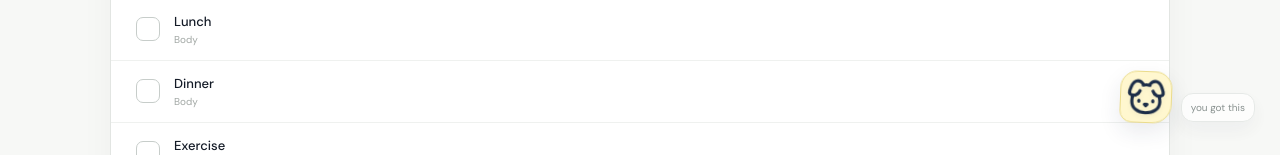
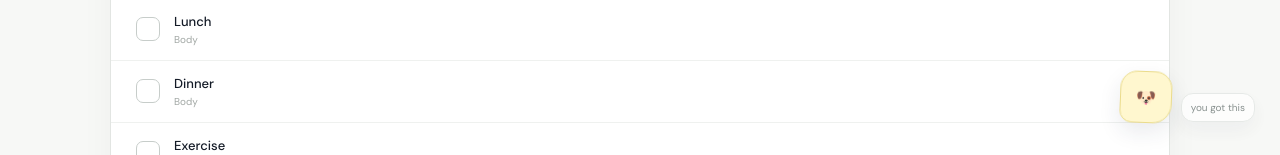
Before and after one commit to saiesha/mine, a React (Vite) app: page / in a window 1280 px wide. Shown: the part 645-800 px from the top of the page. Built offline with nearby package versions, Linux system fonts and the light colour scheme.

Commit message:
Use dog emoji instead of outline icon and restore clean React root import

```diff
--- a/src/main.jsx
+++ b/src/main.jsx
@@ -1,4 +1,5 @@
 import React, { useEffect, useMemo, useState } from 'react';
+import { createRoot } from 'react-dom/client';
 import { CalendarDays, Check, ChevronLeft, ChevronRight, Dog, Droplets, Flame, Plus, RotateCcw, Sparkles, Target, Trash2 } from 'lucide-react';
 import './styles.css';
 
@@ -186,7 +187,7 @@ function App() {
       </main>
 
       <div className="buddy" title="Your little buddy is cheering for you" aria-hidden="true">
-        <div className="buddy-dog"><Dog size={42} strokeWidth={1.8} /></div>
+        <div className="buddy-dog">🐶</div>
         <small>{progress >= 80 ? 'good job!' : 'you got this'}</small>
       </div>
 
```
